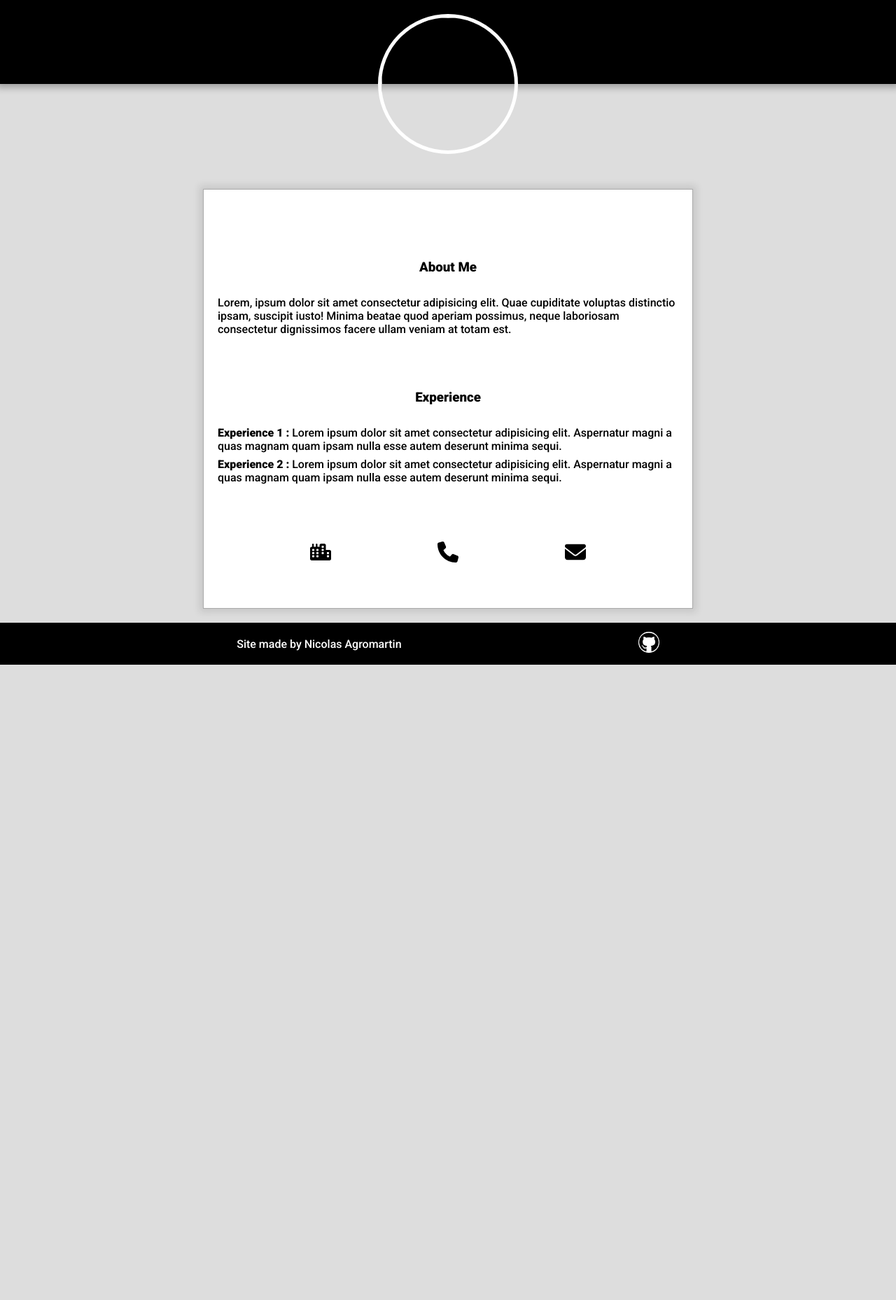
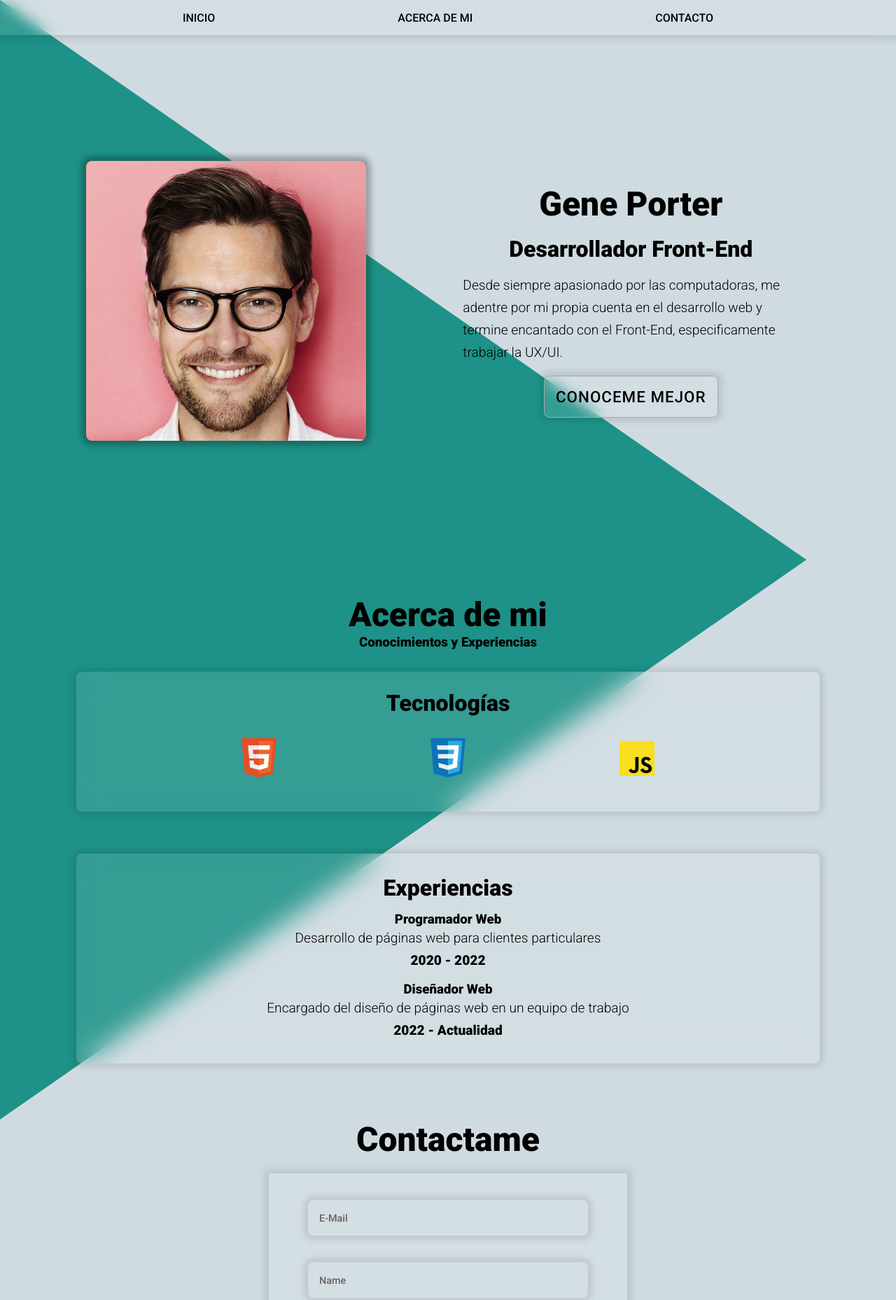
Before and after one commit to NicolasAgromartin/ticmas-cv-project, a plain HTML site: page index.html in a window 1280 px wide. Shown: the top 1858 px of the page at 70% size. Before the commit the page ends 950 px from the top, so only its background shows below. Drawn offline with Linux system fonts and the light colour scheme; no server answers.

Commit message:
correcciones solicitadas por el tutor

```diff
--- a/index.html
+++ b/index.html
@@ -1,47 +1,105 @@
 <!DOCTYPE html>
 <html lang="en">
 <head>
+  <!-- javascript -->
   <script src="./javascript/getUser.js" defer></script>
+  <!-- css -->
   <link rel="stylesheet" href="./style/style.css" >
-  <script src="https://kit.fontawesome.com/fe0352278b.js" crossorigin="anonymous" ></script>
+  <link rel="stylesheet" href="./style/normalize.css" >
+  <link rel="stylesheet" href="./style/fonts.css" >
+  <!-- meta tags -->
   <meta charset="UTF-8">
   <meta name="viewport" content="width=device-width, initial-scale=1.0">
+  <!-- title -->
   <title> Ticmas Project CV </title>
 </head>
 <body>
-  <div class="curriculum">
 
-    <div class="head">
-      <img src="" alt="" class="head-image">
+  <nav class="header">
+    <a href="#Home"> Inicio </a>
+    <a href="#About"> Acerca de mi</a>
+    <a href="#Contact"> Contacto </a>
+  </nav>
+
+  <section class="home-section" id="Home">
+    <span class="image-container">
+      <img src="./images/foto-cv.png" alt="">
+    </span>
+
+    <div class="presentation">
+      <h1> Gene Porter </h1>
+      <h2> Desarrollador Front-End </h2>
+      <p>
+        Desde siempre apasionado por las computadoras, me adentre por mi propia cuenta en el desarrollo web y termine encantado con el Front-End, especificamente trabajar la UX/UI.
+      </p>
+      <a href="#About">
+        <button class="action-button"> Conoceme mejor </button>
+      </a>
+    </div>
+  </section>
+
+  <section class="about-section" id="About">
+    <h1> Acerca de mi </h1>
+    <h3> Conocimientos y Experiencias </h3>
+    <div class="about-section-techs">
+      <h2> Tecnologías </h2>
+      <span>
+        <img src="./icons/html.svg" alt="" class="tech-icon">
+        <img src="./icons/css.svg" alt="" class="tech-icon">
+        <img src="./icons/javascript.svg" alt="" class="tech-icon">
+      </span>
+    </div>
+    <div class="about-section-experience">
+      <h2> Experiencias </h2>
+      <span class="experience">
+        <h3> Programador Web </h3>
+        <p> Desarrollo de páginas web para clientes particulares </p>
+        <p> <b> 2020 - 2022 </b> </p>
+      </span>
+      <span class="experience">
+        <h3> Diseñador Web </h3>
+        <p> Encargado del diseño de páginas web en un equipo de trabajo </p>
+        <p> <b>  2022 - Actualidad  </b> </p>
+      </span>
+
     </div>
 
-    <div class="user-data">
-      <h1 class="user-data-name"></h1>
-      <div class="user-data-content">
-        <h3>About Me </h3>
-        <p>Lorem, ipsum dolor sit amet consectetur adipisicing elit. Quae cupiditate voluptas distinctio ipsam, suscipit iusto! Minima beatae quod aperiam possimus, neque laboriosam consectetur dignissimos facere ullam veniam at totam est.</p>
+  </section>
+
+  <section class="contact-section" id="Contact">
+    <h1> Contactame </h1>
+
+    <form id="form">
+      <input type="email" placeholder="E-Mail">
+      <input type="text" placeholder="Name">
+      <textarea name="message" placeholder="Let me a message"></textarea>
+      <button type="submit" > Enviar </button>
+    </form>
+
+    <div class="dats">
+      <div>
+        <span>
+          <img src="./icons/city.svg" alt="user" class="icon">
+          <p> Ubicación </p>
+        </span>
+        <div class="user-data-information-location"> 5011 Hickory Creek Dr </div>
       </div>
-      <div class="user-data-content">
-        <h3>Experience</h3>
-        <p> <strong> Experience 1 : </strong> Lorem ipsum dolor sit amet consectetur adipisicing elit. Aspernatur magni a quas magnam quam ipsam nulla esse autem deserunt minima sequi. </p>
-        <p> <strong> Experience 2 : </strong> Lorem ipsum dolor sit amet consectetur adipisicing elit. Aspernatur magni a quas magnam quam ipsam nulla esse autem deserunt minima sequi. </p>
+      <div>
+        <span>
+          <img src="./icons/phone.svg" alt="user" class="icon">
+          <p> Telefono </p>
+        </span>
+        <div class="user-data-information-phone">(841) 332-8970 </div>
       </div>
-      <span class="user-data-controlls">
-          <img src="./icons/city.svg" alt="user" class="icon" id="LocationBtn">
-          <img src="./icons/phone.svg" alt="user" class="icon" id="PhoneBtn">
-          <img src="./icons/envelope.svg" alt="user" class="icon" id="MailBtn">
-      </span>
-      <div class="user-data-information">
-
+      <div>
+        <span>
+          <img src="./icons/envelope.svg" alt="user" class="icon">
+          <p> E-Mail </p>
+        </span>
+        <div class="user-data-information-email">gene.porter@example.com </div>
       </div>
     </div>
 
-  </div>
-  <footer>
-    <p>Site made by Nicolas Agromartin</p>
-    <a href="https://github.com/NicolasAgromartin/ticmas-cv-project.git">
-      <img src="./icons/github.svg" alt="github" class="icon">
-    </a>
-  </footer>
+  </section>
 </body>
 </html>
--- a/javascript/getUser.js
+++ b/javascript/getUser.js
@@ -1,49 +1,26 @@
-// variable
-  // contiene los datos del usuario generado
-    var user = [];
-  // variable de los elementos html
-    const image = document.querySelector('.head-image');
-    const information = document.querySelector('.user-data-information');
-    const name = document.querySelector('.user-data-name')
-    // botones
-    const locationDataButton = document.getElementById('LocationBtn');
-    const phoneDataButton = document.getElementById('PhoneBtn');
-    const mailDataButton = document.getElementById('MailBtn');
 
 
 
+// fake form submit
+const form = document.querySelector('#form');
+form.addEventListener('submit', (e) => e.preventDefault() )
 
 
 
+// esconder el header
+const header = document.querySelector('.header');
+var lastScrollTop = 0;
 
-
-locationDataButton.addEventListener('click', () => {
-  information.innerHTML = `${user.location.city}, ${user.location.state}, ${user.location.country}`
-})
-
-phoneDataButton.addEventListener('click', () => {
-  information.innerHTML = ` ${user.phone}`
-})
-
-mailDataButton.addEventListener('click', () => {
-  information.innerHTML = `${user.email}`
+window.addEventListener('scroll', () => {
+  document.documentElement.scrollTop > lastScrollTop ? (header.style.top = '-80px') : (header.style.top = '0')
+  lastScrollTop = document.documentElement.scrollTop;
 })
 
 
-function loadData(){
+// mostrar experiencia
+const expButton = document.querySelectorAll('.exp-button');
 
-  fetch(`https://randomuser.me/api/`)
-    .then(res => res.json())
-    .then(data => {
-      user = data.results[0];
-      console.log(user);
-
-      image.src = `${data.results[0].picture.large}`;
-      name.innerHTML = `${data.results[0].name.title} ${data.results[0].name.first} ${data.results[0].name.last}`;
-      information.innerHTML = `${data.results[0].location.city}, ${data.results[0].location.state}, ${data.results[0].location.country}`
-    })
-
-}
-
-
-loadData()
+expButton.forEach( button => button.addEventListener('click', () => {
+  document.querySelector('.exp-1').style.background = '#000'
+  })
+)
--- /dev/null
+++ b/style/fonts.css
@@ -0,0 +1,18 @@
+p {
+  font-weight: lighter;
+}
+@media screen and (min-width:900px) {
+  p {
+    font-size: 1.2rem;
+    line-height: 2rem;
+
+  }
+
+  h1 {
+     font-size: 3rem;
+  }
+
+  h2 {
+    font-size: 2rem;
+  }
+}
--- /dev/null
+++ b/style/normalize.css
@@ -0,0 +1,54 @@
+/* fuerte importada de google fonts */
+@import url('https://fonts.googleapis.com/css2?family=Roboto:wght@300;500;900&display=swap');
+
+*{
+  margin: 0; padding: 0;
+  box-sizing: border-box;
+  font-family: 'Roboto', sans-serif;
+  scroll-behavior: smooth;
+
+}
+
+body {
+  min-height: 100vh; width: 100%;
+  display: flex; flex-direction: column;
+  justify-content: flex-start; align-items: center;
+  background: rgb(207, 219, 224);
+}
+
+body::after {
+  content: '';
+  position: absolute; top: 0; left: 0; z-index: -1;
+
+  background: #900;
+
+  clip-path: polygon(50% 0%, 90% 20%, 100% 60%, 100% 100%, 25% 100%, 0% 60%, 0 0);
+
+}
+
+
+a {
+  text-decoration: none;
+  color: #000;
+  transition: .1s;
+  -webkit-user-select: none; user-select: none;
+}
+
+a:active {
+  filter: brightness(1.5);
+}
+
+button, input,textarea {
+  border: none;
+  outline: none;
+  background: none;
+  transition: .1s;
+}
+button {
+  -webkit-user-select: none; user-select: none;
+  cursor: pointer;
+}
+
+button:active{
+  transform: scale(1.1);
+}
--- a/style/style.css
+++ b/style/style.css
@@ -1,103 +1,131 @@
-/* fuerte importada de google fonts */
-@import url('https://fonts.googleapis.com/css2?family=Roboto:wght@300;500;900&display=swap');
-
-/* normalize y fuente por defecto de toda la página */
-*{
-  margin: 0; padding: 0;
-  box-sizing: border-box;
-  font-family: 'Roboto', sans-serif;
-}
-/* color del body */
-body {
-  background: #ddd;
-  min-height: 100vh; width: 100%;
-  display: flex; flex-direction: column;
-  justify-content: flex-start; align-items: center;
-}
-
-  /* todo el contenido de la página, de aca centra el head y el contenedor de la informacion */
-  .curriculum {
-    width: 100%; min-height: 100vh;
-    display: flex; flex-direction: column;
-    justify-content: flex-start; align-items: center;
-  }
-      /* head decorativo y que contiene la imagen */
-      .head {
-        width: 100%; height: 120px;
-        background: #000;
-        box-shadow: 0 0 10px 5px rgba(0,0,0, .3);
-        display: flex; justify-content: center; align-items: flex-end;
-      }
-        /* imagen del perfil */
-          .head-image{
-            width: 200px; height: 200px;
-            border-radius: 50%;
-            transform: translateY(100px);
-            border: 5px solid #fff;
-          }
-      /* contenedor de la informacion, y los controles para mostrar distintos datos */
-      .user-data{
-        width: 90%; height: auto; margin-top: 150px;
-        display: flex; flex-direction: column;
-        justify-content: flex-start; align-items: center;
-        border: 1px solid #aaa;
-        box-shadow: 0 0 10px 5px rgba(0,0,0, .1);
-        background: #fff;
-      }
-          .user-data-name{
-            width: 100%; padding: 0 5px;
-            margin: 40px 0 ; text-align: center;
-            font-size: 1.5rem;
-          }
-          .user-data-content {
-            width: 100%; height: auto;
-            padding: 20px;
-            margin-bottom: 30px;
-          }
-          .user-data-content h3,p {
-            margin: 7px 0;
-          }
-          .user-data-content h3{
-            text-align: center;
-            margin: 0 0 30px 0;
-          }
-
-          /* controles para mostrar distintos datos */
-          .user-data-controlls{
-            width: 100%; height: 80px;
+/* BARRA DE NAVEGACION */
+.header {
+  position: fixed; top: 0; right: 0; z-index: 99;
+  height: 50px; width: 100%;
   display: flex;
   justify-content: space-evenly; align-items: center;
-          }
-              .icon {
-                width: 30px;
-                cursor: pointer;
-              }
-              .icon:active{
-                transform: scale(1.1);
-              }
-
-          .user-data-information {
-            padding: 10px 0 30px 0;
-            width: 100%;  height: auto;
-            line-break:strict;
-            word-break: normal;
-            text-align: center;
-            display: flex; justify-content: center; align-items: center; flex-wrap: wrap;
-            font-size: 1rem;
+  box-shadow: 0 0 10px 6px rgba(0,0,0,.1);
+  background: rgba(255,255,255, .1);
+  -webkit-backdrop-filter: blur(10px); backdrop-filter: blur(10px);
+  transition: .4s;
 }
 
 
-          footer{
-            width: 100%; height: 60px; margin-top: 20px;
-            background: #000;
-            color: #fff;
-            display: flex; justify-content: space-evenly; align-items: center;
+
+.header a {
+  text-transform: uppercase;
 }
 
-          footer .icon {
-           background: #fff;
-           border-radius: 50%;
-           border: 1px solid #fff;
+
+
+
+
+
+
+
+
+
+
+
+
+
+
+
+
+
+/* SECCION DE INICIO */
+.home-section {
+  width: 100%; min-height: 100vh;
+  display: flex; flex-direction: column;
+  justify-content: space-evenly; align-items: center;
+  padding-top: 80px;
+  position: relative;
+}
+.home-section::after{
+  content: '';
+  position: absolute; z-index: -1;
+  bottom: 0; left: 0;
+  width: 80%; height: 100vh;
+  background: #1e9288;
+  clip-path: polygon(0 0, 0% 100%, 100% 100%);
+
+}
+    .image-container {
+      overflow: hidden;
+      max-width: 200px; height: 200px;
+      transform: translateY(0);
+      border: none;
+      background: #000;
+      border-radius: 8px;
+      box-shadow: 0 0 10px 6px rgba(0,0,0, .3);
+      display: flex; justify-content: center; align-items: center;
+    }
+
+        .image-container img {
+          max-height: 100%;
+        }
+
+    .presentation {
+      display: flex; flex-direction: column;
+      justify-content: space-evenly; align-items: center;
+      width: 100%; min-height: 50vh;
+      padding: 1rem;
+    }
+
+    .action-button {
+      font-size: 1.5rem; padding: 1rem;
+      width: auto;
+      border: 1px solid #aaa;
+      border-radius: 8px;
+      box-shadow: 0 0 10px 6px rgba(0,0,0,.1);
+      background: rgba(255,255,255, .1);
+      -webkit-backdrop-filter: blur(10px); backdrop-filter: blur(10px);
+      transition: .3s;
+      text-transform: uppercase;
+      letter-spacing: 1px;
+      font-size: 1rem;
+    }
+    .action-button a {
+      color: #000;
+    }
+    .action-button:hover {
+      transform: scale(1.1);
+
+    }
+/* RESPONSIVE */
+@media screen and (min-width:600px) {
+  .home-section {
+    padding-top: 60px;
+    flex-direction: row;
+    justify-content: space-evenly;
+  }
+  .home-section::after{
+    width: 90%;
+  }
+
+  .presentation {
+    height: 250px;
+    width: 65%;
+  }
+}
+
+@media screen and (min-width:900px) {
+  .action-button {
+    font-size: 1.4rem;
+  }
+  .home-section{
+    justify-content: space-evenly;
+
+  }
+  .presentation {
+    width: 40%;
+  }
+
+  .image-container {
+    min-width: 400px; min-height: 400px;
+    background: #000;
+  }
+
 
 }
 
@@ -108,10 +136,97 @@ body {
 
 
 
-@media screen  and (min-width:600px) {
-  .user-data {
-    width: 500px;
+
+
+
+
+
+
+
+
+
+
+
+
+
+
+
+
+
+
+
+
+/* SECCION ACERCA DE MI */
+.about-section {
+  min-height: 100vh; width: 100%;
+  display: flex; flex-direction: column;
+  justify-content: space-evenly; align-items: center;
+  position: relative;
+
 }
+.about-section::after{
+  content: '';
+  position: absolute; z-index: -1;
+  top: 0; left: 0;
+  width: 80%; height: 100vh;
+  background: #1e9288;
+  clip-path: polygon(0 0, 100% 0, 0 100%);
+}
+    .about-section div {
+      background: rgba(255,255,255, .1);
+      box-shadow: 0 0 10px 5px rgba(0,0,0, .1);
+      backdrop-filter: blur(18px);
+      border-radius: 8px;
+      display: flex; flex-direction: column;
+      justify-content: space-evenly; align-items: center;
+      margin: 30px 0;
+    }
+
+    .about-section-techs {
+      width: 90%; height: 200px;
+      padding: 1rem;
+      width: 90%;
+    }
+        .about-section-techs span {
+          width: 100%; height: 100px;
+          display: flex; justify-content: space-evenly; align-items: center;
+        }
+            .tech-icon {
+              width: 50px;
+            }
+    .about-section-experience {
+      width: 90%; height: 300px;
+      padding: 1rem;
+      width: 90%;
+      /* background: #000; */
+    }
+        .about-section-experience span {
+          display: flex; justify-content: space-evenly; align-items: center;
+          flex-direction: column; text-align: center;
+          width: 100%;
+        }
+
+
+/* RESPONSIVE */
+@media screen and (min-width:600px) {
+  .about-section {
+    /* margin-top: 20px; */
+    padding: 50px;
+  }
+  .about-section:after {
+    width: 90%;
+  }
+
+  .user-dats {
+    width: auto;
+  }
+}
+
+@media screen and (min-width:900px) {
+  .about-section p {
+    width: 60%;
+  }
+
 }
 
 
@@ -122,8 +237,107 @@ body {
 
 
 
-@media screen  and (min-width:900px) {
-  .user-data {
-    width: 700px;
+
+
+
+
+
+
+
+
+
+
+
+/* CONTACT SECTION */
+.contact-section {
+  width: 100%; min-height: 100vh;
+  display: flex; justify-content: space-evenly; align-items: center;
+  flex-direction: column;
+}
+
+form {
+  width: 100%; height: 400px;
+  display: flex; flex-direction: column;
+  justify-content: space-evenly; align-items: center;
+  background: rgba(255,255,255, .1);
+  box-shadow: 0 0 10px 6px rgba(0,0,0, .1);
+}
+
+textarea, input {
+  width: 250px;
+  border: 1px solid #aaa;
+  border-radius: 8px;
+  font-size: 1rem; padding: 1rem;
+  background: rgba(255,255,255, .1);
+  box-shadow: 0 0 10px 6px rgba(0,0,0, .1);
+  resize: none;
+}
+textarea {
+  height: 150px;
+  color: #000;
+
+}
+textarea, input::placeholder{
+  font-size: .9rem;
+  color: #686363;
+}
+
+
+form button {
+  font-size: 1.2rem; padding: 1rem;
+  border: 1px solid #aaa;
+  border-radius: 8px;
+  background: rgba(255,255,255, .1);
+  box-shadow: 0 0 10px 6px rgba(0,0,0, .1);
+  text-transform: capitalize;
+  letter-spacing: 1px;
+}
+
+
+
+.dats {
+  box-shadow: 0 0 10px 1px rgba(0,0,0, .1);
+  background: rgba(255,255,255, .1);
+  backdrop-filter: blur(18px);
+  width: 100%; height: 250px;
+  padding: 20px;
+  border-radius: 8px;
+  display: flex; flex-direction: row; flex-wrap: wrap;
+  justify-content: space-evenly; align-items: center;
+}
+.dats div {
+  width: 100%; height: 33.3%;
+  display: flex;
+  flex-direction: column;
+  justify-content: space-evenly; align-items: center;
+}
+.dats div span {
+  width: 100%;
+  display: flex; flex: row;
+  justify-content: center; align-items: center;
+}
+.icon {
+  width: 20px; margin: 0 10px;
+}
+
+@media screen and (min-width:600px) {
+  form {
+    margin-top: 20px;
+    width: 70%; height: 500px;
+  }
+  textarea, input {
+    width: 400px;
+  }
+  .dats {
+    width: 70%;
   }
 }
+
+@media screen and  (min-width:900px) {
+  form {
+    width: 40%; height: 500px;
+  }
+  .dats {
+    width: 40%;
+  }
+}
```
Also changed, not shown: icons/css.svg (added), icons/html.svg (added), icons/javascript.svg (added), images/foto-cv.png (added), 1 other file. Lines whose indentation alone changed are shown as unchanged.
